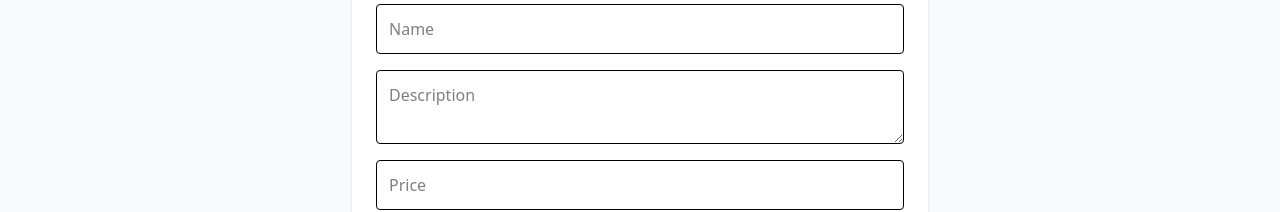
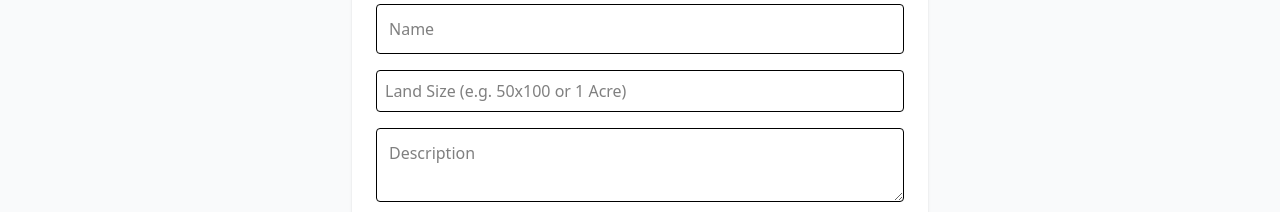
Before and after one commit to Susan12-n/land-system, a React (Vite) app in the folder client/land-manager/: page /admin in a window 1280 px wide. Shown: the part 168-380 px from the top of the page. Built offline with nearby package versions, Linux system fonts and the light colour scheme; no server answers; sample sign-in values are in the browser's storage.

Commit message:
adding the size in model

```diff
--- a/client/land-manager/src/pages/Admin.jsx
+++ b/client/land-manager/src/pages/Admin.jsx
@@ -5,6 +5,7 @@ const Admin = () => {
   const [lands, setLands] = useState([]);
   const [form, setForm] = useState({
     name: "",
+    size: "",
     description: "",
     price: "",
     area: "",
@@ -36,7 +37,7 @@ const Admin = () => {
       headers: { Authorization: `Bearer ${token}` },
     });
 
-    setForm({ name: "", description: "", price: "", area: "", status: "Available" });
+    setForm({ name: "",size :"", description: "", price: "", area: "", status: "Available" });
     setImages([]);
     fetchLands();
   };
@@ -62,6 +63,15 @@ const Admin = () => {
             required
             className="block w-full p-3 border rounded focus:ring-2 focus:ring-green-500"
           />
+
+          <input
+  type="text"
+  placeholder="Land Size (e.g. 50x100 or 1 Acre)"
+  value={form.size}
+  onChange={(e) => setForm({ ...form, size: e.target.value })}
+  required
+  className="block w-full p-2 border rounded"
+/>
 
           <textarea
             placeholder="Description"
--- a/client/land-manager/src/pages/Contact.jsx
+++ b/client/land-manager/src/pages/Contact.jsx
@@ -86,7 +86,7 @@ const Contact = () => {
               Need help or have inquiries? We're happy to assist you. Use the form or reach us through our channels below.
             </p>
             <p className="text-sm text-gray-600 mb-2"><strong>Email:</strong> support@landwise.co.ke</p>
-            <p className="text-sm text-gray-600 mb-2"><strong>Phone:</strong> +254 712 345 678</p>
+            <p className="text-sm text-gray-600 mb-2"><strong>Phone:</strong> +254 712 461 219</p>
             <p className="text-sm text-gray-600"><strong>Location:</strong> Siaya, Kenya</p>
           </div>
 
--- a/client/land-manager/src/pages/Home.jsx
+++ b/client/land-manager/src/pages/Home.jsx
@@ -82,6 +82,7 @@ const Home = () => {
       className="w-full h-48 object-cover rounded mb-2"
     />
     <h3 className="text-lg font-semibold">{land.name}</h3>
+    <p className="text-sm text-gray-500">Size: <strong>{land.size}</strong></p>
     <p className="text-sm text-gray-600">{land.description.slice(0, 50)}...</p>
     <p className="text-sm text-gray-500">Area: <strong>{land.area}</strong></p>
     <p className="text-green-600 font-bold mt-1">${land.price}</p>
--- a/client/land-manager/src/pages/LandDetails.jsx
+++ b/client/land-manager/src/pages/LandDetails.jsx
@@ -51,6 +51,7 @@ const LandDetails = () => {
         {/* Details */}
         <div className="flex flex-col justify-center">
           <h2 className="text-3xl font-bold text-green-700 mb-4">{land.name}</h2>
+          <p className="text-lg text-gray-700"><strong>Size:</strong> {land.size}</p>
           <p className="text-lg text-gray-700 mb-2">
             <strong>Area:</strong> {land.area || "N/A"}
           </p>
```
Also changed, not shown: 70 other files (tests, documents, lock files or other folders).
